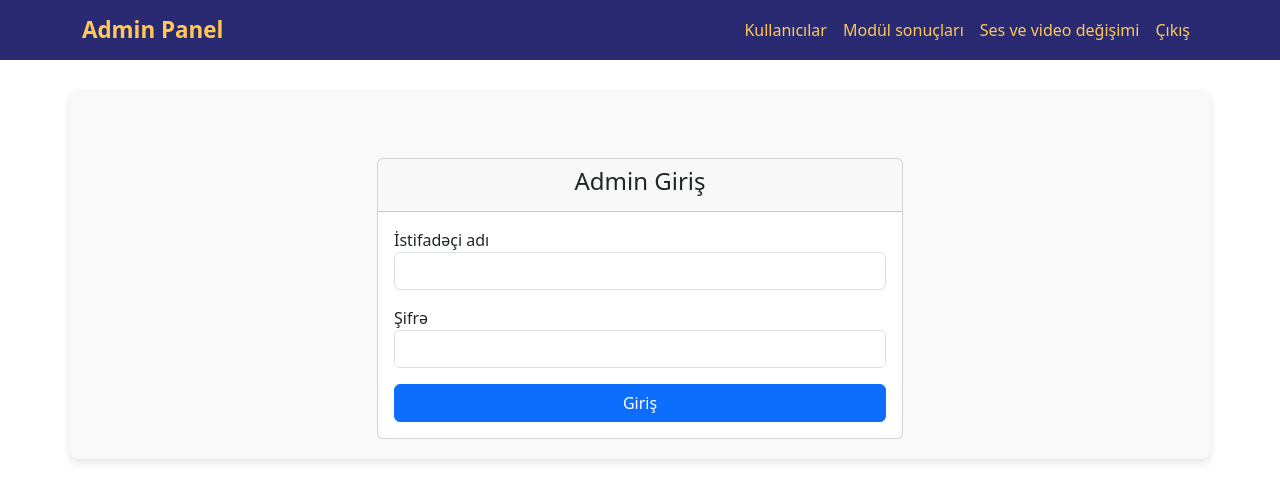
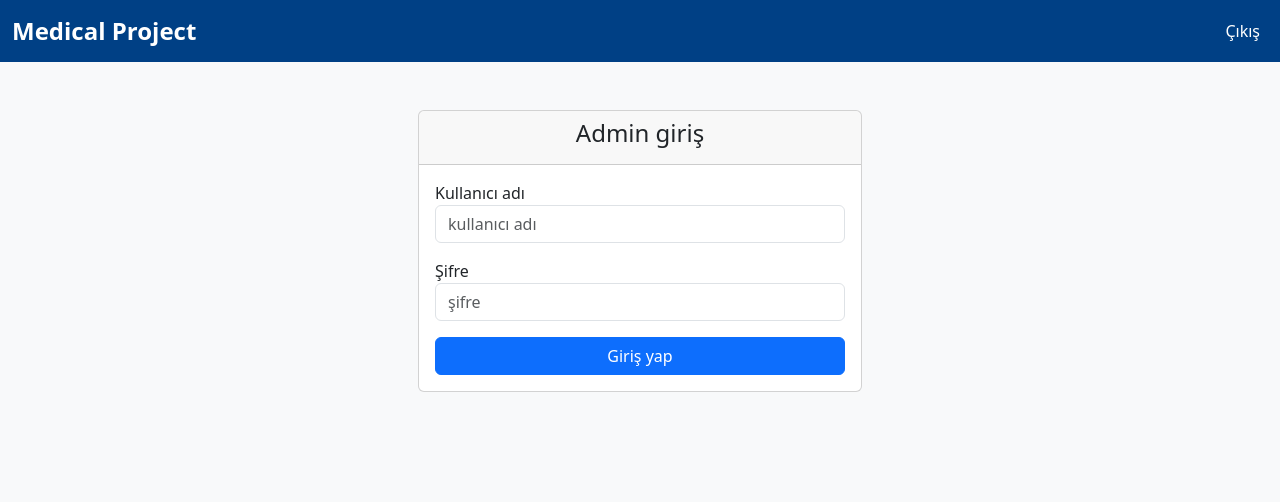
Before and after one commit to BabekMursalov/medical_proV2, a Django app: page /admin_esma/ in a window 1280 px wide. Shown: the top 502 px of the page. Run offline with Django 4.2, Linux system fonts and the light colour scheme.

Commit message:
Update admin_login.html

```diff
--- a/templates/admin_login.html
+++ b/templates/admin_login.html
@@ -1,4 +1,4 @@
-{% extends "admin_navbar.html" %}
+{% extends "base.html" %}
 
 {% block content %}
 <div class="container mt-5">
@@ -6,20 +6,20 @@
         <div class="col-md-6">
             <div class="card">
                 <div class="card-header text-center">
-                    <h4>Admin Giriş</h4>
+                    <h4>Admin giriş</h4>
                 </div>
                 <div class="card-body">
                     <form method="post">
                         {% csrf_token %}
                         <div class="form-group mb-3">
-                            <label for="username">İstifadəçi adı</label>
-                            <input type="text" name="username" class="form-control" required>
+                            <label for="username">Kullanıcı adı</label>
+                            <input type="text" name="username" placeholder="kullanıcı adı" class="form-control" required>
                         </div>
                         <div class="form-group mb-3">
-                            <label for="password">Şifrə</label>
-                            <input type="password" name="password" class="form-control" required>
+                            <label for="password">Şifre</label>
+                            <input type="password" name="password" placeholder="şifre" class="form-control" required>
                         </div>
-                        <button type="submit" class="btn btn-primary w-100">Giriş</button>
+                        <button type="submit" class="btn btn-primary w-100">Giriş yap</button>
                     </form>
                     {% if messages %}
                         <div class="alert alert-danger mt-3">
```
